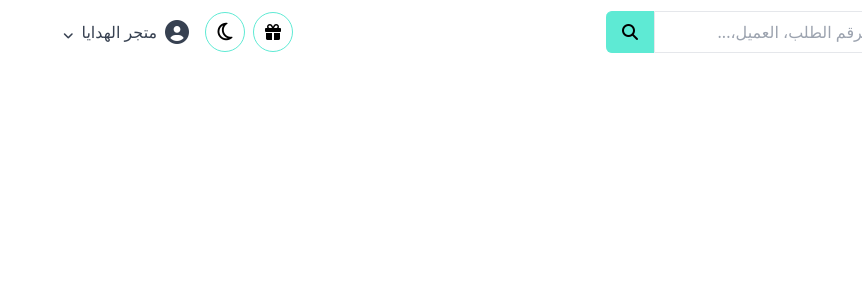
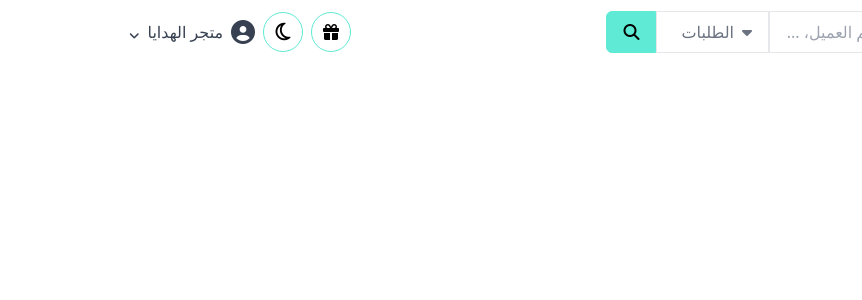
Before and after one commit to Mmy2000/react-task, a React (Vite) app: page / in a window 1280 px wide. Shown: the top 300 px of the page, without its empty margins (418-1280 px from the left). Built offline with nearby package versions, Linux system fonts and the light colour scheme.

Commit message:
starting with navbar

```diff
--- a/src/components/Navbar.jsx
+++ b/src/components/Navbar.jsx
@@ -1,19 +1,46 @@
 import React, { useState, useEffect, useRef } from "react";
 
 export default function Navbar() {
-  const [dropdownOpen, setDropdownOpen] = useState(false);
-  const dropdownRef = useRef(null);
+  // State for the search dropdown
+  const [searchDropdownOpen, setSearchDropdownOpen] = useState(false);
+  const [selectedOption, setSelectedOption] = useState("الطلبات"); // Default option for search
+  const searchDropdownRef = useRef(null);
 
-  // Function to handle dropdown visibility
-  const toggleDropdown = () => {
-    setDropdownOpen(!dropdownOpen);
+  // State for the profile dropdown
+  const [profileDropdownOpen, setProfileDropdownOpen] = useState(false);
+  const profileDropdownRef = useRef(null);
+
+  // Toggle the search dropdown
+  const toggleSearchDropdown = () => {
+    setSearchDropdownOpen(!searchDropdownOpen);
   };
 
-  // Close dropdown if clicked outside
+  // Toggle the profile dropdown
+  const toggleProfileDropdown = () => {
+    setProfileDropdownOpen(!profileDropdownOpen);
+  };
+
+  // Handle search option selection
+  const handleSelectOption = (option) => {
+    setSelectedOption(option);
+    setSearchDropdownOpen(false); // Close the dropdown after selection
+  };
+
+  // Close dropdowns if clicked outside
   useEffect(() => {
     function handleClickOutside(event) {
-      if (dropdownRef.current && !dropdownRef.current.contains(event.target)) {
-        setDropdownOpen(false);
+      if (
+        searchDropdownRef.current &&
+        !searchDropdownRef.current.contains(event.target)
+      ) {
+        setSearchDropdownOpen(false);
+      }
+
+      if (
+        profileDropdownRef.current &&
+        !profileDropdownRef.current.contains(event.target)
+      ) {
+        setProfileDropdownOpen(false);
       }
     }
 
@@ -21,7 +48,7 @@ export default function Navbar() {
     return () => {
       document.removeEventListener("mousedown", handleClickOutside);
     };
-  }, [dropdownRef]);
+  }, [searchDropdownRef, profileDropdownRef]);
 
   return (
     <>
@@ -30,26 +57,66 @@ export default function Navbar() {
           <div className="flex justify-between items-center h-16">
             {/* Left side (Search bar) */}
             <div className="flex items-center">
-              <div className="mr-10">
+              {/* Search Form */}
               <form className="flex items-center">
+                {/* Search Input */}
                 <input
                   type="text"
-                    placeholder="بحث برقم الطلب، العميل،..."
-                    className="px-4 py-2 border border-gray-200 rounded-r-md focus:outline-none"
+                  placeholder="بحث برقم الطلب، اسم العميل، ..."
+                  className="px-4 py-2 w-64 border border-gray-200 rounded-r-md focus:outline-none"
                 />
+
+                {/* Search Dropdown (Select) */}
+                <div className="relative" ref={searchDropdownRef}>
+                  <button
+                    type="button"
+                    onClick={toggleSearchDropdown}
+                    className="flex items-center text-gray-500 px-4 py-2 border"
+                  >
+                    <i className="fa-solid fa-caret-down ml-2  text-gray-500"></i>
+                    <span className="ml-2">{selectedOption}</span>
+                  </button>
+
+                  {searchDropdownOpen && (
+                    <div className="absolute left-0 mt-2 w-36 bg-white rounded-lg shadow-lg py-2 z-50">
+                      <button
+                        type="button"
+                        onClick={() => handleSelectOption("الطلبات")}
+                        className="block w-full text-right px-4 py-2 text-gray-700 hover:bg-gray-100"
+                      >
+                        الطلبات
+                      </button>
+                      <button
+                        type="button"
+                        onClick={() => handleSelectOption("المنتجات")}
+                        className="block w-full text-right px-4 py-2 text-gray-700 hover:bg-gray-100"
+                      >
+                        المنتجات
+                      </button>
+                      <button
+                        type="button"
+                        onClick={() => handleSelectOption("العملاء")}
+                        className="block w-full text-right px-4 py-2 text-gray-700 hover:bg-gray-100"
+                      >
+                        العملاء
+                      </button>
+                    </div>
+                  )}
+                </div>
+
+                {/* Search Button */}
                 <button
                   type="submit"
-                    className="bg-teal-300 hover:bg-teal-500 transition-colors text-white px-4 py-2 border-y-[1px] border-teal-300 rounded-l-md"
+                  className="bg-teal-300 hover:bg-teal-500 border rounded-l-md transition-colors text-white px-4 py-2 border-teal-300"
                 >
                   <i className="fa-solid fa-magnifying-glass text-black"></i>
                 </button>
               </form>
             </div>
-            </div>
 
             {/* Right side (Gift, Moon & Profile Dropdown) */}
             <div className="md:hidden cursor-pointer">
-              <i class="fa-solid fa-bars text-xl"></i>
+              <i className="fa-solid fa-bars text-xl"></i>
             </div>
             <div className="hidden md:flex items-center gap-2 ml-16">
               <div className="w-10 h-10 rounded-full border flex justify-center items-center border-teal-300">
@@ -60,9 +127,9 @@ export default function Navbar() {
               </div>
 
               {/* Profile Dropdown */}
-              <div className="relative mr-2" ref={dropdownRef}>
+              <div className="relative" ref={profileDropdownRef}>
                 <button
-                  onClick={toggleDropdown}
+                  onClick={toggleProfileDropdown}
                   className="flex items-center text-gray-700 focus:outline-none"
                 >
                   <i className="fa-solid fa-user-circle text-2xl"></i>
@@ -70,44 +137,44 @@ export default function Navbar() {
                   <i className="fa-solid fa-angle-down mr-2 text-xs mt-2"></i>
                 </button>
 
-                {/* Dropdown Menu */}
-                {dropdownOpen && (
+                {/* Profile Dropdown Menu */}
+                {profileDropdownOpen && (
                   <div className="absolute right-0 mt-2 w-48 bg-white rounded-lg shadow-lg py-2 z-50">
                     <a
                       href="#"
                       className="flex items-center px-4 py-2 text-gray-700 hover:bg-gray-100"
                     >
                       <i className="fa-solid slide-style fa-user"></i>
-                      <span className="slide-style mr-2">الملف الشخصي</span>
+                      <span className="mr-2 slide-style">الملف الشخصي</span>
                     </a>
                     <a
                       href="#"
                       className="flex items-center px-4 py-2 text-gray-700 hover:bg-gray-100"
                     >
                       <i className="fa-solid slide-style fa-bell"></i>
-                      <span className="slide-style mr-2">التنبيهات</span>
+                      <span className="mr-2 slide-style">التنبيهات</span>
                     </a>
                     <a
                       href="#"
                       className="flex items-center px-4 py-2 text-gray-700 hover:bg-gray-100"
                     >
                       <i className="fa-solid slide-style fa-sync-alt"></i>
-                      <span className="slide-style mr-2">تحديثات المنصة</span>
+                      <span className="mr-2 slide-style">تحديثات المنصة</span>
                     </a>
                     <a
                       href="#"
                       className="flex items-center px-4 py-2 text-gray-700 hover:bg-gray-100"
                     >
                       <i className="fa-solid slide-style fa-pen"></i>
-                      <span className="slide-style mr-2">الاقتراحات</span>
+                      <span className="mr-2 slide-style">الاقتراحات</span>
                     </a>
                     <div className="border-t my-2"></div>
                     <a
                       href="#"
                       className="flex items-center px-4 py-2 text-red-600 hover:bg-red-100"
                     >
-                      <i className="fa-solid fa-sign-out-alt"></i>
-                      <span className="slide-style mr-2">تسجيل الخروج</span>
+                      <i className="fa-solid slide-style fa-sign-out-alt"></i>
+                      <span className="mr-2 slide-style">تسجيل الخروج</span>
                     </a>
                   </div>
                 )}
```
Lines whose indentation alone changed are shown as unchanged.
